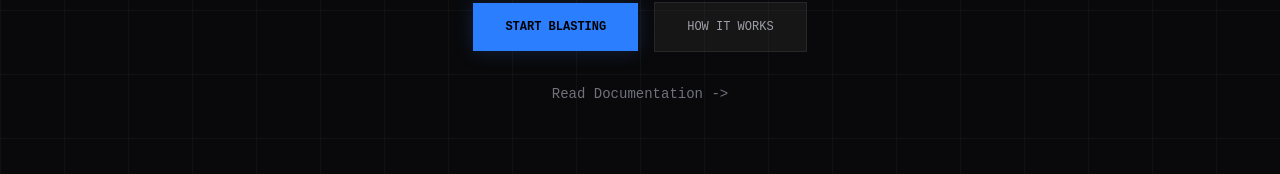
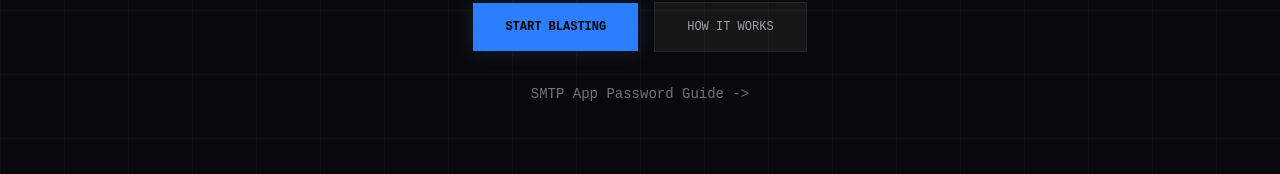
Before and after one commit to David-patrick-chuks/blastr, a React (Vite) app in the folder web/: page / in a window 1280 px wide. Shown: the part 438-612 px from the top of the page. Built offline with nearby package versions, Linux system fonts and the light colour scheme; no server answers.

Commit message:
UI: Add code snippets to landing page and update guide links

```diff
--- a/web/src/components/Hero.tsx
+++ b/web/src/components/Hero.tsx
@@ -45,10 +45,10 @@ export function Hero({ onAuth }: { onAuth: () => void }) {
 
         <div className="mt-8 flex justify-center">
           <a
-            href="/docs"
+            href="/guide/smtp"
             className="text-zinc-500 hover:text-blue-400 text-sm font-mono transition-colors border-b border-transparent hover:border-blue-400"
           >
-            Read Documentation -&gt;
+            SMTP App Password Guide -&gt;
           </a>
         </div>
 
--- a/web/src/components/HowItWorks.tsx
+++ b/web/src/components/HowItWorks.tsx
@@ -14,6 +14,10 @@ campaign.template = "Hi {{name}}...";`,
     title: "Extract Recipients",
     description:
       "Upload image lists or screenshots. Our AI Vision engine identifies email addresses, verifies formats, and appends them to your targeted campaigns.",
+    code: `// Extracting from Base64 List
+const list = await vision.extract(image);
+const recipients = list.filter(e => e.valid);
+campaign.sync(recipients);`,
   },
   {
     number: "03",
```
Also changed, not shown: 1 other file (tests, documents, lock files or other folders).
